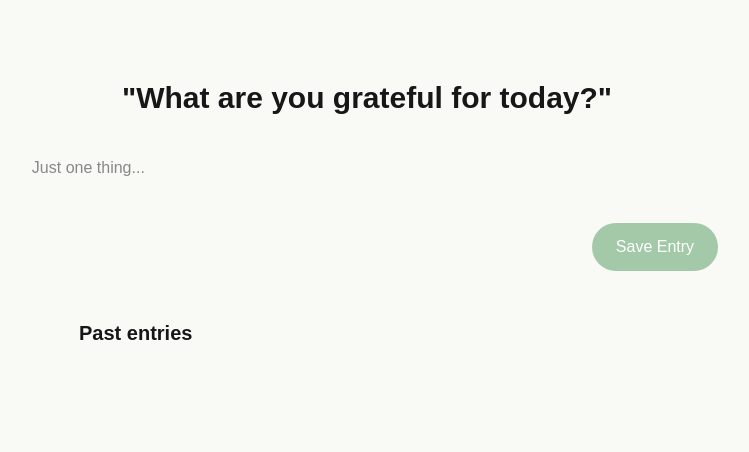
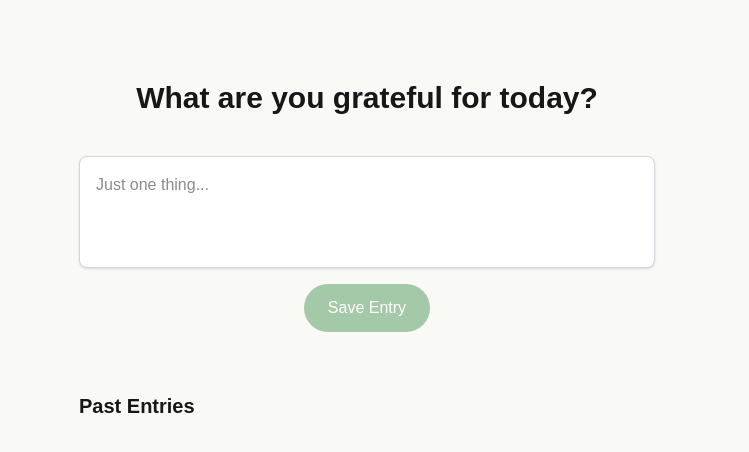
Before and after one commit to daydreamingprince/gratitrack-legacy, a Next.js app: page /track in a window 1280 px wide. Shown: the top 452 px of the page, without its empty margins (273-1022 px from the left). Built offline with nearby package versions, Linux system fonts and the light colour scheme.

Commit message:
style: improve /track layout with centered form and visual balance
we aligned the text area and the save button in a vertical stack for better ux
Added spacing, shadow, and clean centering to enhance the page's feel.

```diff
--- a/app/track/page.tsx
+++ b/app/track/page.tsx
@@ -25,26 +25,30 @@ export default function TrackPage() {
 
   return (
     <main className="min-h-screen bg-[#F9F9F6] px-4 py-20 text-center">
-      <h1 className="text-3xl font-semibold mb-6">
-        "What are you grateful for today?"
-      </h1>
+      {/* this is the page title */}
+      <h1 className="text-3xl font-semibold mb-10">What are you grateful for today?</h1>
+
+      {/* the gratitude input and save button - they are grouped visually */}
+      <div className="flex flex-col items-center gap-4 max-w-xl mx-auto">
         <textarea
-        value={entry}
-        onChange={(e) => setEntry(e.target.value)}
-        placeholder="Just one thing..." // I think it would be fun if I can put like a subtle text that say's 'Or More' after the just one thing
-        className="w-full max-w-xl mx-auto h-28 p-4 border-gray-300 rounded-lg focus:outline-none focus:ring-2 focus:ring-[#A3C9A8] resize-none"
+          value={entry} // this updates as user types
+          onChange={(e) => setEntry(e.target.value)} // store the new value in state
+          placeholder="Just one thing..." // UX guidance
+          className="w-full h-28 p-4 border border-gray-300 rounded-lg shadow-sm focus:outline-none focus:ring-2 focus:ring-[#A3C9A8] resize-none bg-white"
         />
         <button
-        onClick={handleSubmit}
-        className="mt-4 px-6 py-3 bg-[#A3C9A8] text-white rounded-full hover:bg-[#B7D8B3] transition"
+          onClick={handleSubmit} // save the entry when clicked
+          className="px-6 py-3 bg-[#A3C9A8] text-white rounded-full hover:bg-[#B7D8B3] transition"
         >
           Save Entry
         </button>
+      </div>
 
-      {/* Gratitude History */}
-      <section className="mt-12 max-w-xl mx-auto text-left">
-        <h2 className="text-xl font-semibold mb-4">Past entries</h2>
+      {/* List of saved gratitude entries */}
+      <section className="mt-15 max-w-xl mx-auto text-left">
+        <h2 className="text-xl font-semibold mb-4">Past Entries</h2>
         <ul className="space-y-2">
+          {/* Render each item from history array */}
           {history.map((item, idx) => (
             <li key={idx} className="bg-white p-4 rounded-md shadow text-gray-700">
               {item}
```
Lines whose indentation alone changed are shown as unchanged.
